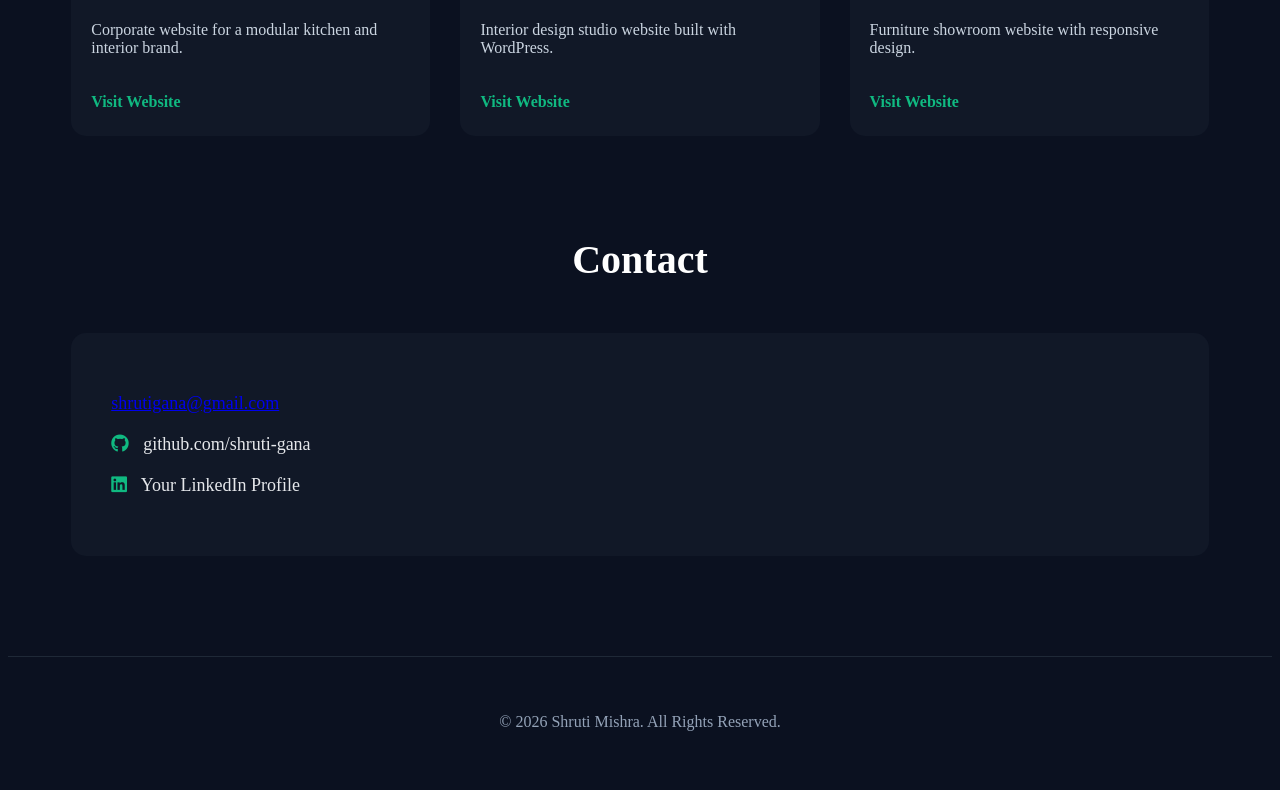
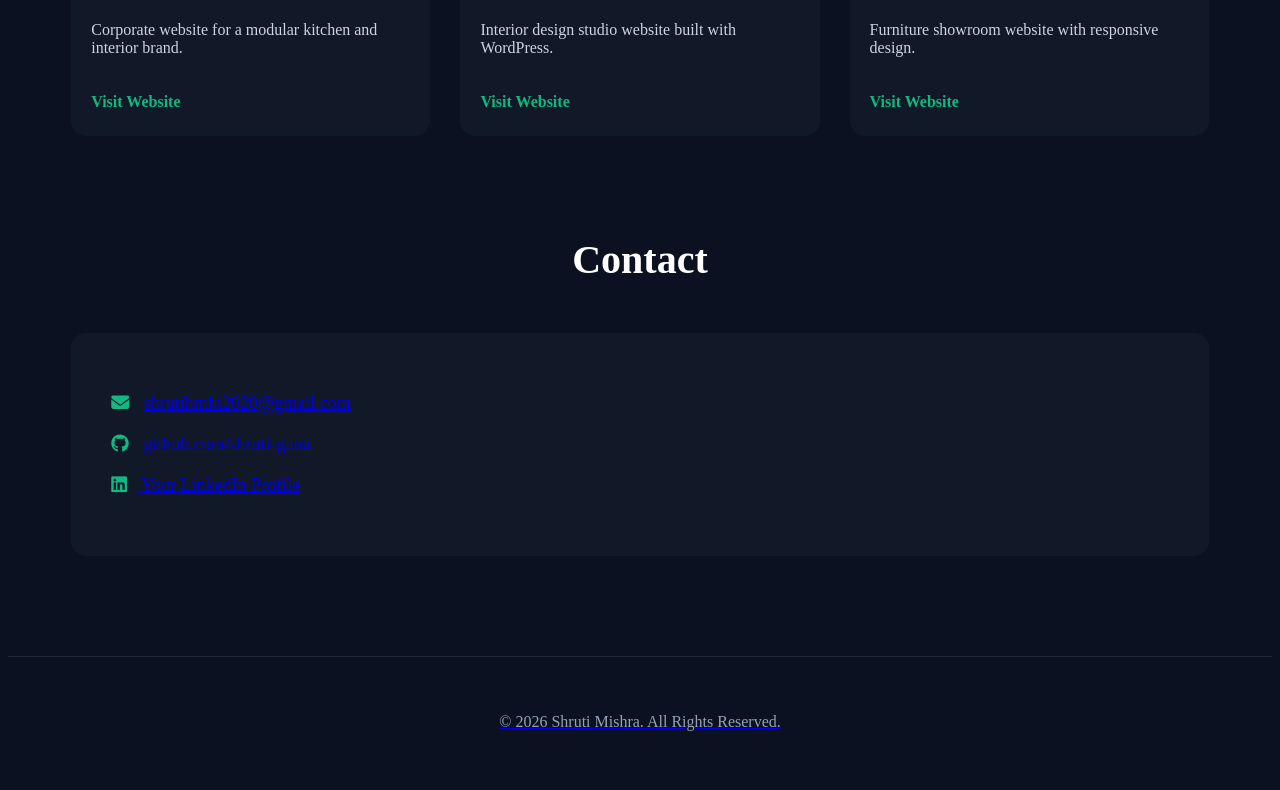
Before and after one commit to Shruti-Mishra123/shrutimishra, a plain HTML site: page index.html in a window 1280 px wide. Shown: the part 2112-2902 px from the top of the page. Drawn offline with Linux system fonts and the light colour scheme.

Commit message:
Update index.html

```diff
--- a/index.html
+++ b/index.html
@@ -288,13 +288,16 @@
 <div class="contact-box">
 
 <p>
-<a href="mailto:shrutigana@gmail.com">shrutigana@gmail.com</a>
+  <i class="fas fa-envelope"></i>
+    <a href="mailto:shrutihmfa2020@gmail.com">
+        shrutihmfa2020@gmail.com
+    </a>
 </p>
 
 <p>
 
 <i class="fab fa-github"></i>
-
+<a href="https://github.com/Shruti-Mishra123">
 github.com/shruti-gana
 
 </p>
@@ -302,7 +305,7 @@
 <p>
 
 <i class="fab fa-linkedin"></i>
-
+<a href="https://www.linkedin.com/in/shruti-mishra-599730233/">
 Your LinkedIn Profile
 
 </p>
```
